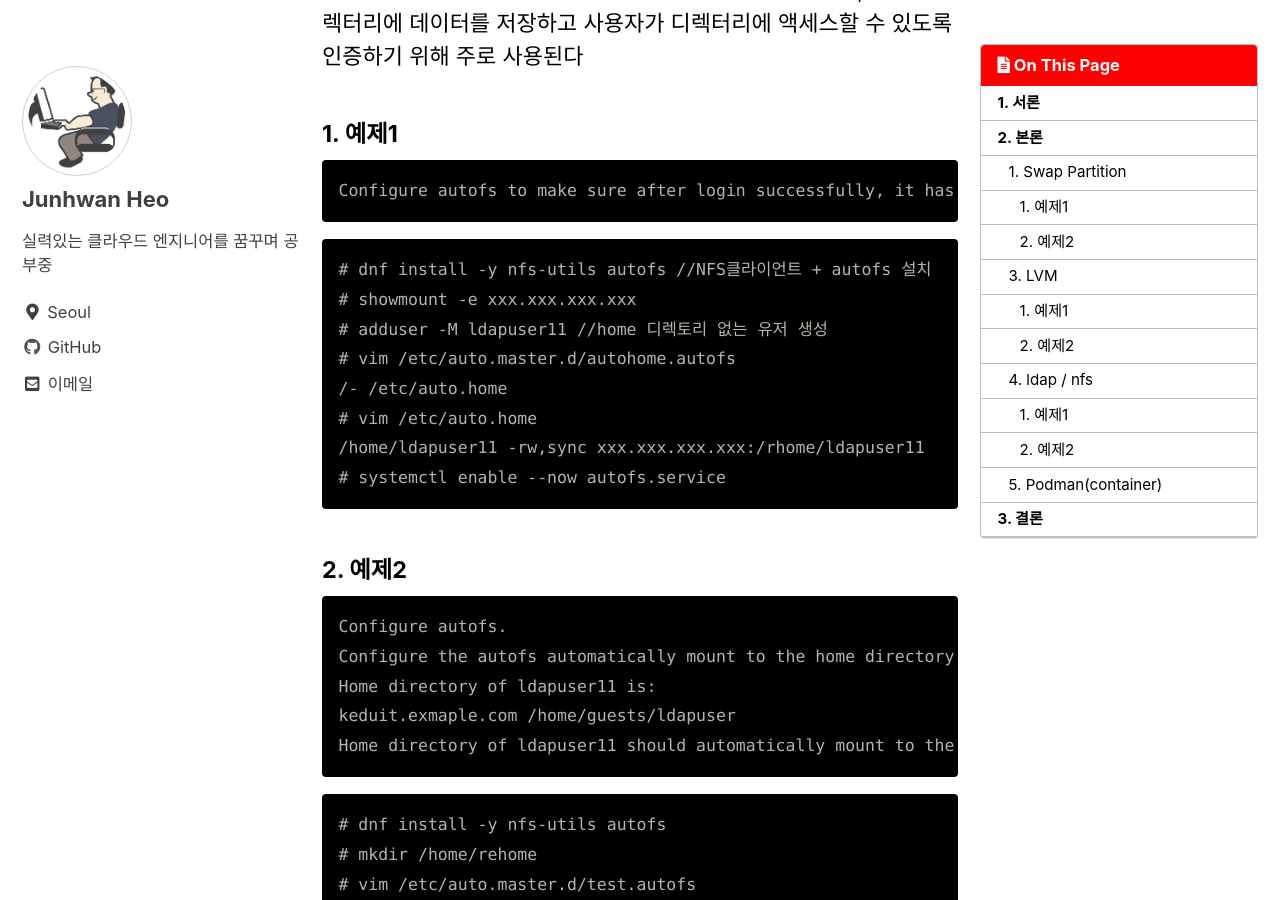
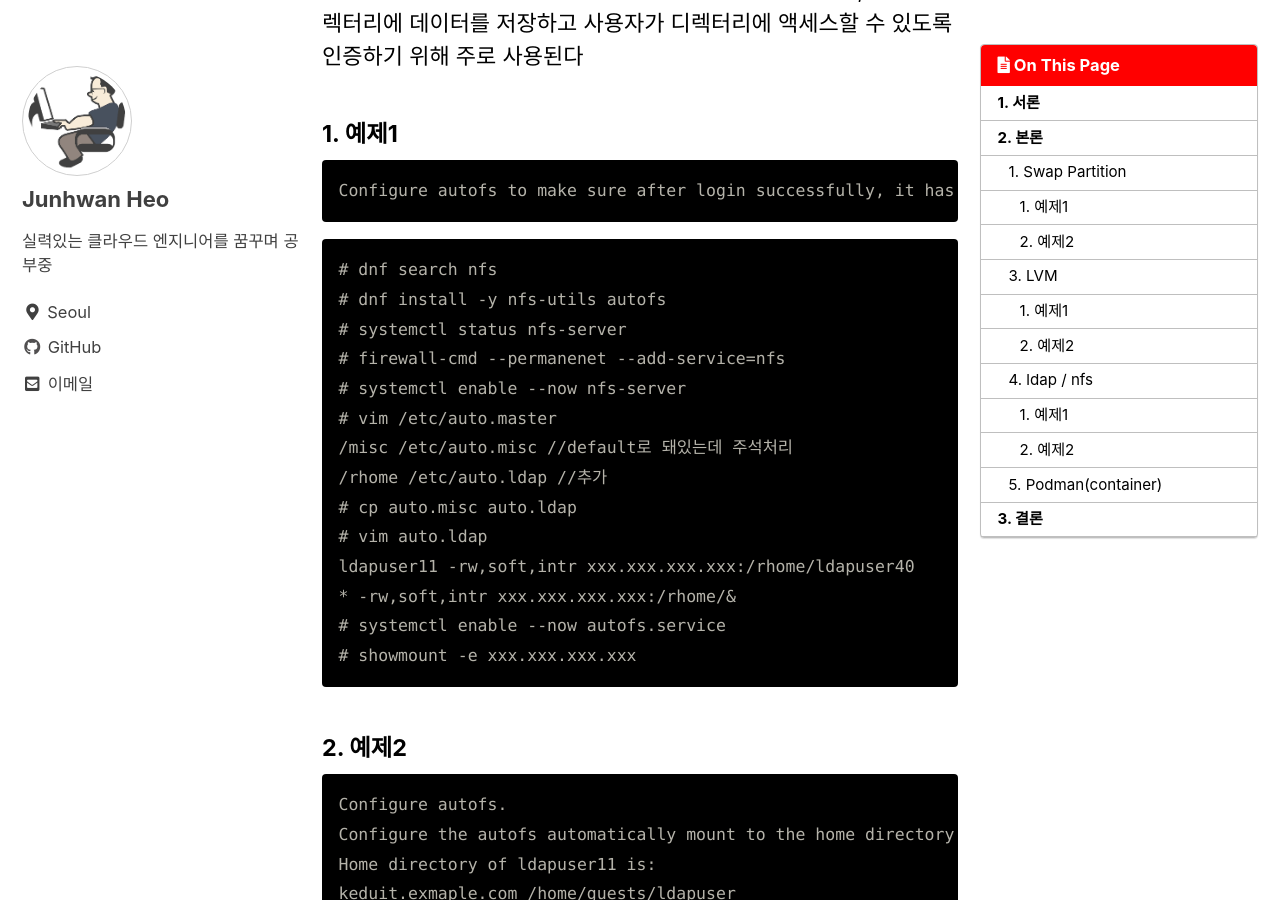
Before and after one commit to holeman4110/holeman4110.github.io, a Jekyll site: the page built from _posts/2023-02-18-rhcsa3.md, in a window 1280 px wide and 900 px high, scrolled down 3745 px. Built offline with Jekyll 4.4.1, drawn with Linux system fonts in a browser that asks for light colours; cached includes are drawn as plain includes; a script bundle is joined from its source files by our own code; comment, search, counter and statistics services are not loaded.

Commit message:
Update 2023-02-18-rhcsa3.md

````diff
--- a/_posts/2023-02-18-rhcsa3.md
+++ b/_posts/2023-02-18-rhcsa3.md
@@ -134,14 +134,20 @@ Configure autofs to make sure after login successfully, it has the home director
 ```
 
 ```
-# dnf install -y nfs-utils autofs //NFS클라이언트 + autofs 설치
+# dnf search nfs
+# dnf install -y nfs-utils autofs
+# systemctl status nfs-server
+# firewall-cmd --permanenet --add-service=nfs
+# systemctl enable --now nfs-server
+# vim /etc/auto.master
+/misc /etc/auto.misc //default로 돼있는데 주석처리
+/rhome /etc/auto.ldap //추가
+# cp auto.misc auto.ldap
+# vim auto.ldap
+ldapuser11 -rw,soft,intr xxx.xxx.xxx.xxx:/rhome/ldapuser40
+* -rw,soft,intr xxx.xxx.xxx.xxx:/rhome/&
+# systemctl enable --now autofs.service
 # showmount -e xxx.xxx.xxx.xxx
-# adduser -M ldapuser11 //home 디렉토리 없는 유저 생성
-# vim /etc/auto.master.d/autohome.autofs
-/- /etc/auto.home
-# vim /etc/auto.home
-/home/ldapuser11 -rw,sync xxx.xxx.xxx.xxx:/rhome/ldapuser11
-# systemctl enable --now autofs.service
 ```
 
 #### 2. 예제2
````
